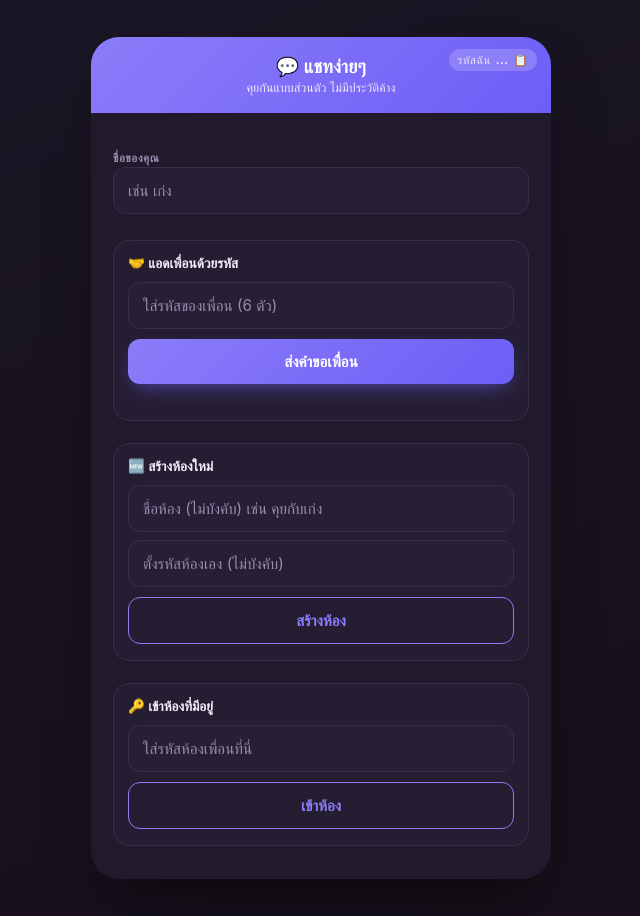
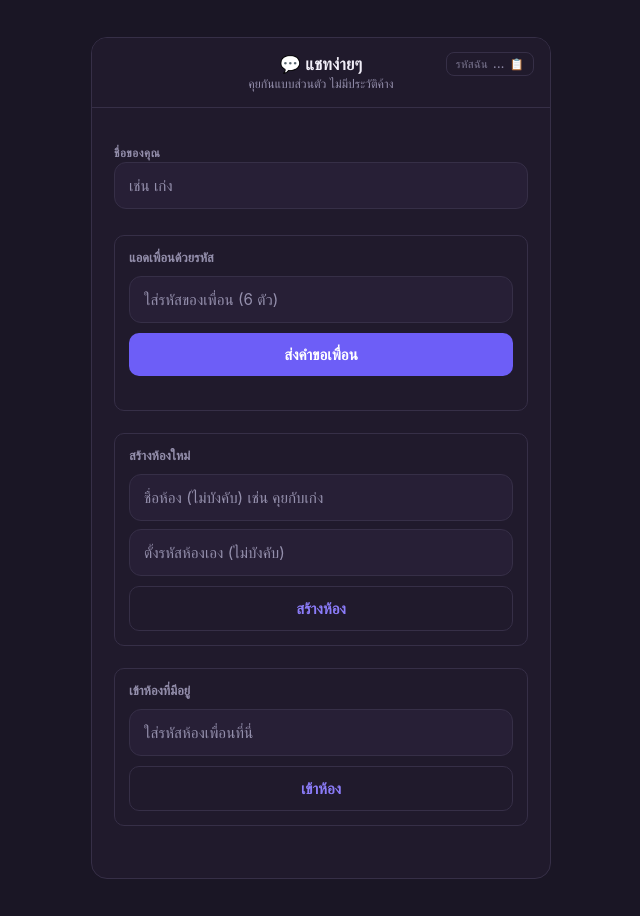
Before and after one commit to Nichan-dev/Private-App, a Flask app: page / in a window 1280 px wide. Shown: the whole page, without its empty margins (319-959 px from the left). Run offline with Flask 3, Linux system fonts and the light colour scheme; some libraries are stand-ins or nearby versions.

Commit message:
Simplify UI to be more minimal (flatten gradients/shadows, trim decorative emoji) and auto-delete read messages in friend chat after 30 minutes

```diff
--- a/templates/index.html
+++ b/templates/index.html
@@ -30,7 +30,7 @@
     font-family: -apple-system, BlinkMacSystemFont, "Segoe UI", Roboto, sans-serif;
     margin: 0;
     color: var(--text);
-    background: linear-gradient(160deg, var(--bg-top), var(--bg-bottom));
+    background: var(--bg-top);
     display: flex;
     align-items: center;
     justify-content: center;
@@ -47,49 +47,49 @@
     display: flex;
     flex-direction: column;
     overflow: hidden;
-    box-shadow: 0 30px 60px -20px rgba(0, 0, 0, 0.6);
   }
 
   @media (min-width: 480px) {
     body { padding: 24px; }
-    #app { height: 92vh; border-radius: 28px; }
+    #app { height: 92vh; border-radius: 16px; border: 1px solid var(--border); }
   }
 
   /* ---------- Header ---------- */
   .top-bar {
     position: relative;
     flex-shrink: 0;
-    padding: 18px 20px;
-    background: linear-gradient(135deg, var(--primary), var(--primary-dark));
-    color: white;
+    padding: 16px 20px;
+    background: var(--card);
+    border-bottom: 1px solid var(--border);
+    color: var(--text);
     text-align: center;
   }
   .top-bar h1 {
     margin: 0;
-    font-size: 1.15rem;
-    font-weight: 700;
+    font-size: 1.05rem;
+    font-weight: 600;
     letter-spacing: 0.2px;
   }
   .top-bar .sub {
     margin-top: 2px;
-    font-size: 0.78rem;
-    opacity: 0.85;
+    font-size: 0.76rem;
+    color: var(--muted);
   }
   #my-code-badge {
     position: absolute;
-    top: 12px;
-    right: 14px;
+    top: 14px;
+    right: 16px;
     display: inline-flex;
     align-items: center;
     gap: 5px;
-    background: rgba(255, 255, 255, 0.18);
-    color: white;
-    border: none;
+    background: transparent;
+    color: var(--muted);
+    border: 1px solid var(--border);
     padding: 4px 9px;
-    border-radius: 999px;
+    border-radius: 8px;
     font-size: 0.7rem;
-    font-weight: 700;
-    letter-spacing: 0.5px;
+    font-weight: 600;
+    letter-spacing: 0.3px;
     cursor: pointer;
     font-family: inherit;
   }
@@ -134,14 +134,15 @@
 
   .section-card {
     margin-top: 14px;
-    padding: 14px 14px 16px;
-    border-radius: 16px;
-    background: #251e33;
+    padding: 14px;
+    border-radius: 10px;
+    background: transparent;
     border: 1px solid var(--border);
   }
   .section-title {
-    font-size: 0.85rem;
-    font-weight: 700;
+    font-size: 0.8rem;
+    font-weight: 600;
+    color: var(--muted);
     margin-bottom: 10px;
     display: flex;
     align-items: center;
@@ -150,27 +151,26 @@
 
   .btn {
     border: none;
-    border-radius: 12px;
-    padding: 13px;
+    border-radius: 10px;
+    padding: 12px;
     font-size: 0.95rem;
     font-weight: 600;
     cursor: pointer;
     width: 100%;
     font-family: inherit;
-    transition: transform 0.08s, opacity 0.15s, box-shadow 0.15s;
+    transition: opacity 0.15s;
   }
-  .btn:active { transform: scale(0.98); }
+  .btn:active { opacity: 0.75; }
   .btn-primary {
     margin-top: 10px;
-    background: linear-gradient(135deg, var(--primary), var(--primary-dark));
+    background: var(--primary-dark);
     color: white;
-    box-shadow: 0 8px 20px -8px rgba(109, 94, 247, 0.7);
   }
   .btn-outline {
     margin-top: 10px;
     background: transparent;
     color: var(--primary);
-    border: 1.5px solid var(--primary);
+    border: 1px solid var(--border);
   }
 
   #error {
@@ -465,26 +463,26 @@
     </div>
 
     <div class="section-card">
-      <div class="section-title">🤝 แอดเพื่อนด้วยรหัส</div>
+      <div class="section-title">แอดเพื่อนด้วยรหัส</div>
       <input type="text" id="friend-code-input" placeholder="ใส่รหัสของเพื่อน (6 ตัว)" maxlength="6" style="text-transform: uppercase;">
       <button id="send-friend-request-btn" type="button" class="btn btn-primary">ส่งคำขอเพื่อน</button>
       <div id="friend-request-status"></div>
     </div>
 
     <div class="section-card" id="friends-section" style="display: none;">
-      <div class="section-title">👥 เพื่อนของฉัน</div>
+      <div class="section-title">เพื่อนของฉัน</div>
       <div id="friends-list"></div>
     </div>
 
     <div class="section-card">
-      <div class="section-title">🆕 สร้างห้องใหม่</div>
+      <div class="section-title">สร้างห้องใหม่</div>
       <input type="text" id="room-label-input" placeholder="ชื่อห้อง (ไม่บังคับ) เช่น คุยกับเก่ง" maxlength="40">
       <input type="text" id="custom-code-input" placeholder="ตั้งรหัสห้องเอง (ไม่บังคับ)" maxlength="20" style="margin-top: 8px;">
       <button id="create-btn" type="button" class="btn btn-outline">สร้างห้อง</button>
     </div>
 
     <div class="section-card">
-      <div class="section-title">🔑 เข้าห้องที่มีอยู่</div>
+      <div class="section-title">เข้าห้องที่มีอยู่</div>
       <input type="text" id="room-input" placeholder="ใส่รหัสห้องเพื่อนที่นี่" maxlength="20">
       <button id="join-btn" type="button" class="btn btn-outline">เข้าห้อง</button>
     </div>
@@ -721,8 +719,39 @@
     // --- แชทกับเพื่อน (แยกจากระบบห้อง) ---
     const friendChatEl = document.getElementById("friend-chat");
     const friendMessagesEl = document.getElementById("friend-messages");
-    const messagesByFriend = {}; // code -> [{mine, text, time}]
+    const messagesByFriend = {}; // code -> [{id, mine, text, time, seen, readAt}]
     let activeFriendCode = null;
+    let msgIdCounter = 0;
+
+    // ข้อความที่ถูกอ่านแล้ว (ทั้งที่เราส่งและที่เพื่อนส่ง) จะถูกลบทิ้งหลังอ่านผ่านไป 30 นาที
+    const READ_DELETE_MS = 30 * 60 * 1000;
+
+    function scheduleDeletion(code, msgId) {
+      setTimeout(() => {
+        const list = messagesByFriend[code];
+        if (!list) return;
+        const idx = list.findIndex((m) => m.id === msgId);
+        if (idx === -1) return;
+        list.splice(idx, 1);
+        if (activeFriendCode === code) renderFriendMessages();
+      }, READ_DELETE_MS);
+    }
+
+    function markRead(code, msg) {
+      if (msg.readAt) return;
+      msg.readAt = Date.now();
+      msg.seen = true;
+      scheduleDeletion(code, msg.id);
+    }
+
+    function markAllTheirsRead(code) {
+      const list = messagesByFriend[code] || [];
+      let changed = false;
+      for (const m of list) {
+        if (!m.mine && !m.readAt) { markRead(code, m); changed = true; }
+      }
+      if (changed && activeFriendCode === code) renderFriendMessages();
+    }
 
     function openFriendChat(code) {
       activeFriendCode = code;
@@ -733,6 +762,7 @@
       friendChatEl.style.display = "flex";
       renderFriendMessages();
       socket.emit("friend_seen", { code });
+      markAllTheirsRead(code);
     }
 
     document.getElementById("friend-chat-back").onclick = () => {
@@ -758,11 +788,13 @@
 
     socket.on("friend_message", (data) => {
       const list = (messagesByFriend[data.from] = messagesByFriend[data.from] || []);
-      list.push({ mine: false, text: data.text, time: data.time });
+      const msg = { id: ++msgIdCounter, mine: false, text: data.text, time: data.time, seen: false, readAt: null };
+      list.push(msg);
       if (activeFriendCode === data.from) {
         renderFriendMessages();
         if (document.visibilityState === "visible") {
           socket.emit("friend_seen", { code: data.from });
+          markRead(data.from, msg);
         } else {
           hasUnseenFriendIncoming = true;
         }
@@ -774,15 +806,17 @@
     socket.on("friend_seen", (data) => {
       const list = messagesByFriend[data.code];
       if (!list) return;
-      for (let i = list.length - 1; i >= 0; i--) {
-        if (list[i].mine) { list[i].seen = true; break; }
+      let changed = false;
+      for (const m of list) {
+        if (m.mine && !m.readAt) { markRead(data.code, m); changed = true; }
       }
-      if (activeFriendCode === data.code) renderFriendMessages();
+      if (changed && activeFriendCode === data.code) renderFriendMessages();
     });
 
     document.addEventListener("visibilitychange", () => {
       if (document.visibilityState === "visible" && hasUnseenFriendIncoming && activeFriendCode) {
         socket.emit("friend_seen", { code: activeFriendCode });
+        markAllTheirsRead(activeFriendCode);
         hasUnseenFriendIncoming = false;
       }
     });
@@ -794,7 +828,7 @@
       if (!text || !activeFriendCode) return;
       socket.emit("friend_message", { code: activeFriendCode, text });
       const list = (messagesByFriend[activeFriendCode] = messagesByFriend[activeFriendCode] || []);
-      list.push({ mine: true, text, time: new Date().toTimeString().slice(0, 5) });
+      list.push({ id: ++msgIdCounter, mine: true, text, time: new Date().toTimeString().slice(0, 5), seen: false, readAt: null });
       renderFriendMessages();
       input.value = "";
       stopFriendTyping();
```
Also changed, not shown: other parts of templates/index.html (+24 -26 lines).
